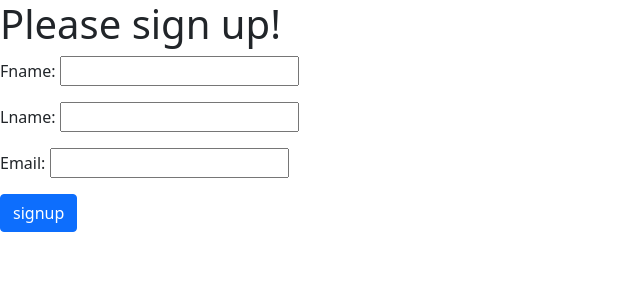
After one commit to SaiMuraliV/Django, a Django app: page /signup/ in a window 1280 px wide. The commit adds this page. Shown: the top 300 px of the page, without its empty margins (0-640 px from the left). Run offline with Django 3.2, Linux system fonts and the light colour scheme.

Commit message:
Model Forms

```diff
--- /dev/null
+++ b/ProTwo/AppTwo/forms.py
@@ -0,0 +1,7 @@
+from django import forms
+from AppTwo.models import UserInfo
+
+class NewUserForm(forms.ModelForm):
+    class Meta:
+        model = UserInfo
+        fields = '__all__'
--- a/ProTwo/AppTwo/urls.py
+++ b/ProTwo/AppTwo/urls.py
@@ -3,5 +3,6 @@ from AppTwo import views
 
 urlpatterns = [
     path("help/", views.help, name="help"),
+    path("signup/", views.signup, name="signup"),
     path("user/", views.user, name="user"),
 ]
--- a/ProTwo/AppTwo/views.py
+++ b/ProTwo/AppTwo/views.py
@@ -2,6 +2,7 @@ from django.shortcuts import render
 from django.http import HttpResponse
 
 from AppTwo.models import UserInfo
+from AppTwo.forms import NewUserForm
 
 # Create your views here.
 # def index(request):
@@ -22,3 +23,17 @@ def user(request):
     user = UserInfo.objects.order_by("fname")
     user_dict = {"user_data": user}
     return render(request, "AppTwo/user.html", context=user_dict)
+
+def signup(request):
+    form = NewUserForm()
+    if request.method == "POST":
+        form = NewUserForm(request.POST)
+
+        if form.is_valid():
+            form.save(commit=True)
+
+            return homepage(request)
+
+        else:
+            print("Error form invalid")
+    return render(request, "AppTwo/signup.html", {'form': form})
--- /dev/null
+++ b/ProTwo/templates/AppTwo/signup.html
@@ -0,0 +1,30 @@
+<!doctype html>
+<html lang="en">
+  <head>
+    <title>SignUp</title>
+    <!-- Required meta tags -->
+    <meta charset="utf-8">
+    <meta name="viewport" content="width=device-width, initial-scale=1, shrink-to-fit=no">
+
+    <!-- Bootstrap CSS v5.0.2 -->
+    <link rel="stylesheet" href="https://cdn.jsdelivr.net/npm/bootstrap@5.0.2/dist/css/bootstrap.min.css"  integrity="sha384-EVSTQN3/azprG1Anm3QDgpJLIm9Nao0Yz1ztcQTwFspd3yD65VohhpuuCOmLASjC" crossorigin="anonymous">
+
+  </head>
+  <body>
+
+    <!-- Bootstrap JavaScript Libraries -->
+    <script src="https://cdn.jsdelivr.net/npm/@popperjs/core@2.9.2/dist/umd/popper.min.js" integrity="sha384-IQsoLXl5PILFhosVNubq5LC7Qb9DXgDA9i+tQ8Zj3iwWAwPtgFTxbJ8NT4GN1R8p" crossorigin="anonymous"></script>
+    <script src="https://cdn.jsdelivr.net/npm/bootstrap@5.0.2/dist/js/bootstrap.min.js" integrity="sha384-cVKIPhGWiC2Al4u+LWgxfKTRIcfu0JTxR+EQDz/bgldoEyl4H0zUF0QKbrJ0EcQF" crossorigin="anonymous"></script>
+
+    <!-- Signup page code -->
+    <div class="con">
+        <h1>Please sign up!</h1>
+        <form action="" method="POST">
+            {{form.as_p}}
+            {% csrf_token %}
+            <input type="submit" class="btn btn-primary" value="signup">
+        </form>
+    </div>
+
+  </body>
+</html>
```
Also changed, not shown: ProTwo/templates/homepage.html (+12 -0 lines), ProTwo/db.sqlite3.
